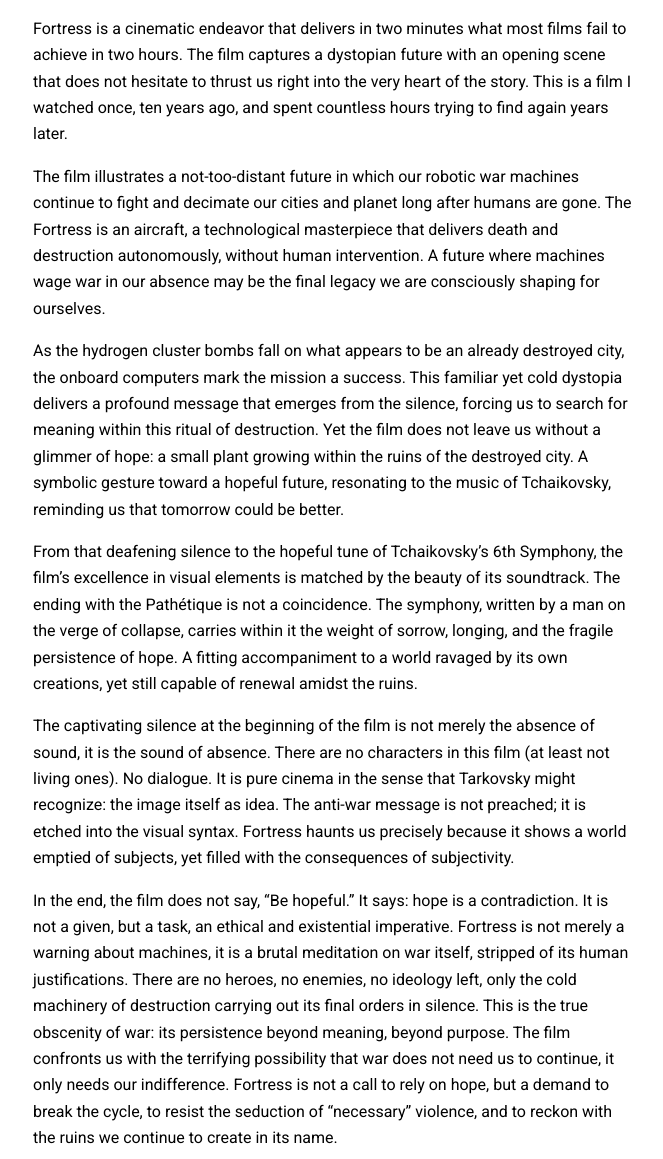
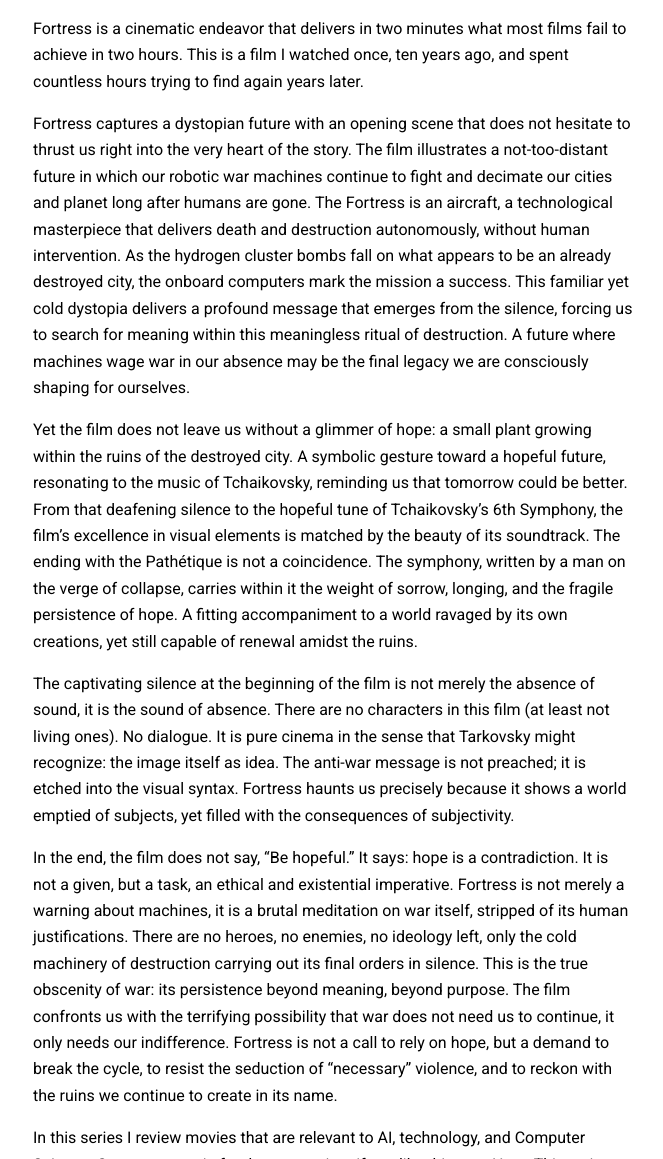
Before and after one commit to nalmadi/nalmadi.github.io, a Jekyll site: the page built from _posts/2025-06-13-Fortress.md, in a window 1280 px wide and 1400 px high, scrolled down 901 px, cut to the strip 241-1400 px from the top of the window. Shown: the whole strip, without its empty margins (307-970 px from the left). Built offline with Jekyll 4.4.1, drawn with Linux system fonts in a browser that asks for light colours; nearby versions of some CDN libraries.

Commit message:
Update 2025-06-13-Fortress.md

```diff
--- a/_posts/2025-06-13-Fortress.md
+++ b/_posts/2025-06-13-Fortress.md
@@ -16,13 +16,11 @@
 
 
 
-Fortress is a cinematic endeavor that delivers in two minutes what most films fail to achieve in two hours. The film captures a dystopian future with an opening scene that does not hesitate to thrust us right into the very heart of the story. This is a film I watched once, ten years ago, and spent countless hours trying to find again years later.
+Fortress is a cinematic endeavor that delivers in two minutes what most films fail to achieve in two hours. This is a film I watched once, ten years ago, and spent countless hours trying to find again years later.
 
-The film illustrates a not-too-distant future in which our robotic war machines continue to fight and decimate our cities and planet long after humans are gone. The Fortress is an aircraft, a technological masterpiece that delivers death and destruction autonomously, without human intervention. A future where machines wage war in our absence may be the final legacy we are consciously shaping for ourselves.
+Fortress captures a dystopian future with an opening scene that does not hesitate to thrust us right into the very heart of the story. The film illustrates a not-too-distant future in which our robotic war machines continue to fight and decimate our cities and planet long after humans are gone. The Fortress is an aircraft, a technological masterpiece that delivers death and destruction autonomously, without human intervention. As the hydrogen cluster bombs fall on what appears to be an already destroyed city, the onboard computers mark the mission a success. This familiar yet cold dystopia delivers a profound message that emerges from the silence, forcing us to search for meaning within this meaningless ritual of destruction. A future where machines wage war in our absence may be the final legacy we are consciously shaping for ourselves.
 
-As the hydrogen cluster bombs fall on what appears to be an already destroyed city, the onboard computers mark the mission a success. This familiar yet cold dystopia delivers a profound message that emerges from the silence, forcing us to search for meaning within this ritual of destruction. Yet the film does not leave us without a glimmer of hope: a small plant growing within the ruins of the destroyed city. A symbolic gesture toward a hopeful future, resonating to the music of Tchaikovsky, reminding us that tomorrow could be better.
-
-From that deafening silence to the hopeful tune of Tchaikovsky's 6th Symphony, the film's excellence in visual elements is matched by the beauty of its soundtrack. The ending with the Pathétique is not a coincidence. The symphony, written by a man on the verge of collapse, carries within it the weight of sorrow, longing, and the fragile persistence of hope. A fitting accompaniment to a world ravaged by its own creations, yet still capable of renewal amidst the ruins.
+Yet the film does not leave us without a glimmer of hope: a small plant growing within the ruins of the destroyed city. A symbolic gesture toward a hopeful future, resonating to the music of Tchaikovsky, reminding us that tomorrow could be better. From that deafening silence to the hopeful tune of Tchaikovsky's 6th Symphony, the film's excellence in visual elements is matched by the beauty of its soundtrack. The ending with the Pathétique is not a coincidence. The symphony, written by a man on the verge of collapse, carries within it the weight of sorrow, longing, and the fragile persistence of hope. A fitting accompaniment to a world ravaged by its own creations, yet still capable of renewal amidst the ruins.
 
 The captivating silence at the beginning of the film is not merely the absence of sound, it is the sound of absence.  There are no characters in this film (at least not living ones). No dialogue. It is pure cinema in the sense that Tarkovsky might recognize: the image itself as idea. The anti-war message is not preached; it is etched into the visual syntax. Fortress haunts us precisely because it shows a world emptied of subjects, yet filled with the consequences of subjectivity.
 
```
